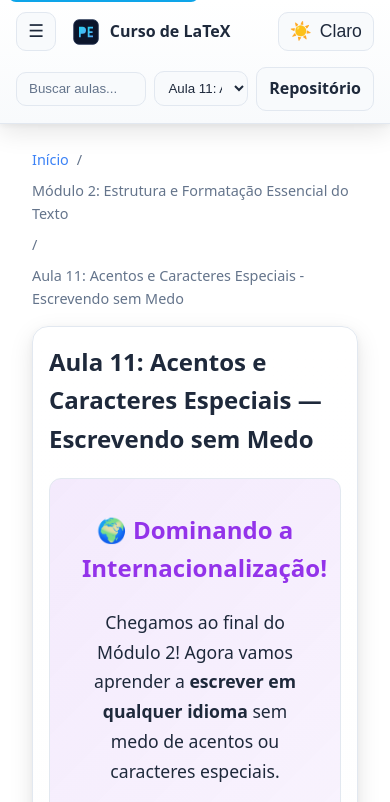
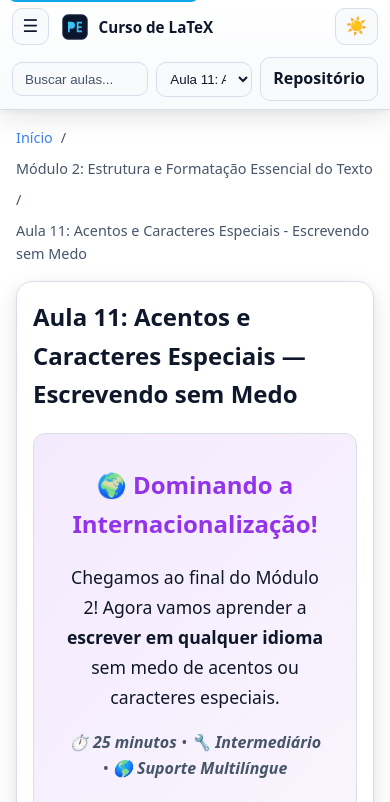
Before and after one commit to ilmoretto/LatexGuide, a plain HTML site: page modules/modulo-02/aula-11.html in a window 390 px wide. Shown: the top 802 px of the page. Drawn offline with Linux system fonts and the light colour scheme.

Commit message:
style(responsive+a11y): melhora responsividade no mobile (sidebar, pager, topbar) e aumenta contraste nos temas (text, muted, borders); unifica fundo de código escuro no tema claro

```diff
--- a/assets/css/components.css
+++ b/assets/css/components.css
@@ -235,7 +235,7 @@ body {
   top: var(--topbar-h);
   left: 0;
   z-index: 60;
-  width: var(--sidebar-w);
+  width: min(var(--sidebar-w), 86vw);
   height: calc(100dvh - var(--topbar-h));
   overflow: auto;
   padding: var(--space-4);
@@ -433,6 +433,11 @@ body {
   background: #e2e8f0;
 }
 
+@media (max-width: 640px) {
+  .pager { flex-direction: column; }
+  .pager a { padding: .9rem 1rem; }
+}
+
 /* =============================================
    COMPONENTES EDUCACIONAIS BASE
    ============================================= */
@@ -541,6 +546,16 @@ body {
   .topbar-actions { flex: 1 1 100%; order: 10; }
   .search { flex: 1 1 100%; }
   .gh-btn { white-space: nowrap; }
+  .content { padding: var(--space-4) var(--space-4); }
+  .topbar { gap: var(--space-3); padding: var(--space-2) var(--space-3); }
+  .theme-toggle .theme-text { display: none; } /* mantém ícone + aria-label */
+  .accent-grid { grid-template-columns: 1fr; }
+}
+
+@media (max-width: 480px) {
+  .brand__title { font-size: .95rem; }
+  .icon-btn { padding: .45rem .6rem; }
+  .theme-toggle { padding: .45rem .6rem; }
 }
 
 /* =============================================
--- a/assets/css/themes.css
+++ b/assets/css/themes.css
@@ -7,10 +7,10 @@
 
   /* Cores principais - Tema escuro */
   --bg: #0f172a;
-  --panel: #0b1220;
-  --text: #e5e7eb;
-  --muted: #94a3b8;
-  --border: #1f2937;
+  --panel: #0a1220;
+  --text: #e8eaee;
+  --muted: #a0aec0; /* ligeiramente mais claro para contraste sobre fundos escuros */
+  --border: #273244;
   --accent: #22d3ee;
   --primary: #60a5fa;
 
@@ -32,7 +32,7 @@
 
   /* Efeitos */
   --radius: 12px;
-  --shadow: 0 8px 24px rgba(0,0,0,.35), 0 2px 6px rgba(0,0,0,.3);
+  --shadow: 0 8px 24px rgba(0,0,0,.4), 0 2px 6px rgba(0,0,0,.35);
 
   /* Gradientes por módulo (fallbacks) */
   --mod-grad-a: #22d3ee; /* fallback start */
@@ -50,16 +50,16 @@
 
   /* Cores principais - Tema claro */
   --bg: #ffffff;
-  --panel: #f8fafc;
-  --text: #1e293b;
-  --muted: #64748b;
-  --border: #e2e8f0;
+  --panel: #f9fafb;
+  --text: #0f172a;
+  --muted: #475569; /* mais escuro para melhor contraste sobre branco */
+  --border: #d8dee9;
   --accent: #0ea5e9;
   --primary: #3b82f6;
 
-  /* Variáveis para blocos de código no tema claro */
-  --code-bg: #f8f9fa;
-  --code-text: #2d3748;
+  /* Variáveis para blocos de código no tema claro (mantemos fundo escuro para legibilidade das cores de sintaxe) */
+  --code-bg: #282c34;
+  --code-text: #e2e8f0;
   --code-comment: #718096;
 
   /* Sombras mais suaves no tema claro */
```
